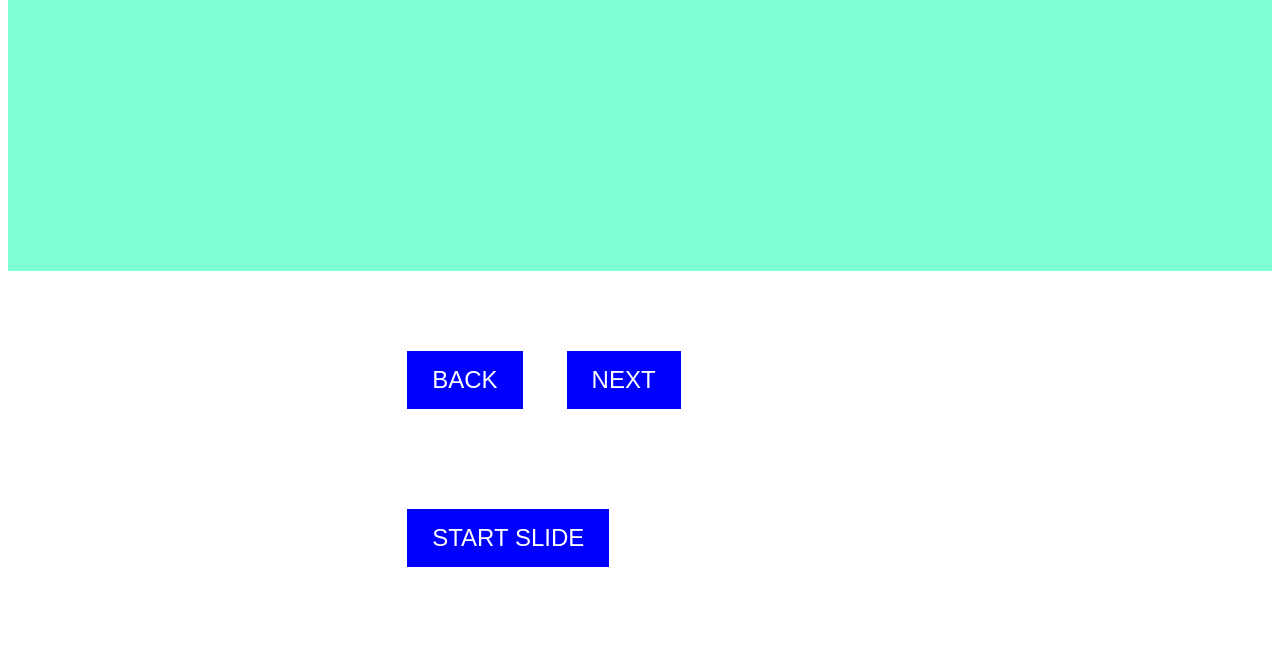
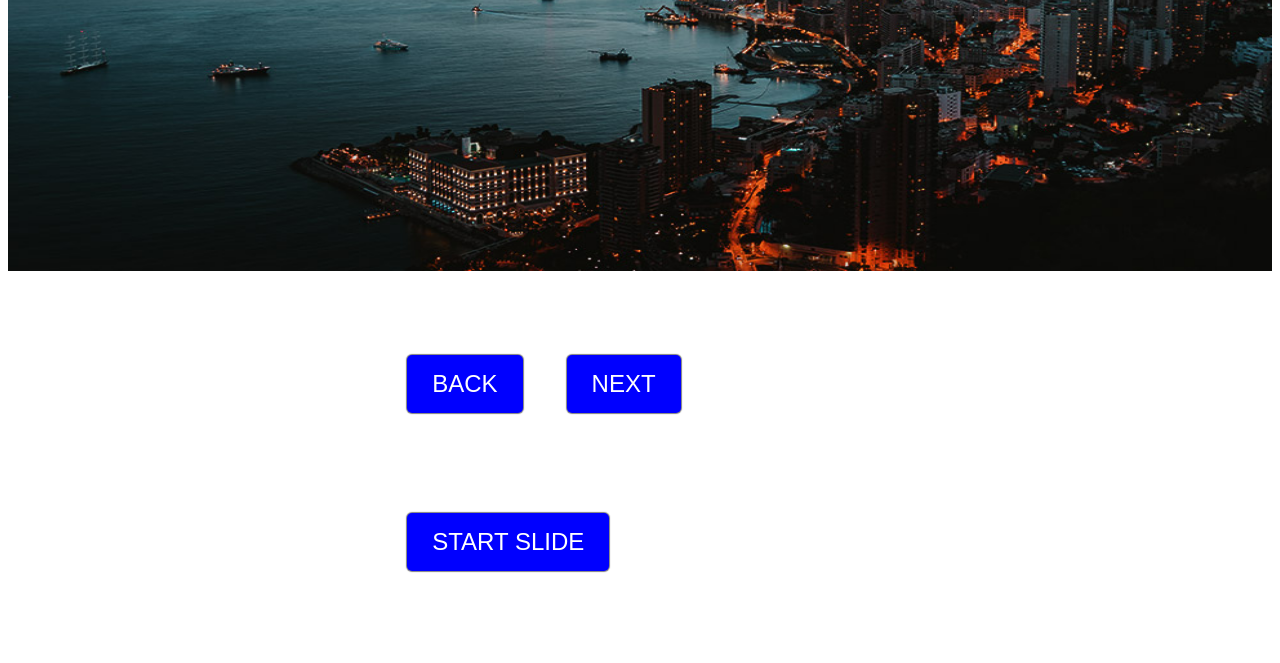
Before and after one commit to kirteshreflectiontp/Javascript-Training, a plain HTML site: page ES(08082022)/sliderimg.html in a window 1280 px wide. Shown: the part 137-800 px from the top of the page. Drawn offline with nearby package versions, Linux system fonts and the light colour scheme.

Commit message:
slider image

```diff
--- a/ES(08082022)/sliderimg.js
+++ b/ES(08082022)/sliderimg.js
@@ -3,26 +3,30 @@ class slider{
         this.slides = [
             {
                 name:'slide1',
-                image:'./city'
+                image:'city.jpg'
             },
             {
                 name:'slide2',
-                image:'./sea.jpg'
+                image:'sea.jpg'
             },
             {
                 name:'slide3',
-                image:'./sweden.jpg'
+                image:'sweden.jpg'
             },
             {
                 name:'slide4',
-                image:'/heaven.jpg'
+                image:'heaven.jpg'
+            },
+            {
+                name:'slide4',
+                image:'lights.jpg'
             },
         ];
         this.currentSlide = this.slides[0];
         this.currentSlideIndex = 0;
     }
     renderSlides(){
-        let slide ='<div class="slide">'+this.currentSlide.name+'</div>';
+        let slide ='<img class="slide" src="'+this.currentSlide.image+'"/>'
         $('.slider').html(slide)
     }
     autoslide(){
@@ -38,7 +42,7 @@ class slider{
                 change.currentSlide = change.slides[0];
                 change.renderSlides();
             }
-        },5000)
+        },2000)
     }
     back(){
         if(this.currentSlideIndex > 0){
--- a/ES(08082022)/sliderimhg.css
+++ b/ES(08082022)/sliderimhg.css
@@ -4,6 +4,7 @@
     height: 400px;
     text-align: center;
     font-size: 100px;
+    width: 100%;
  }
  .buttons{
    padding: 30px 30%;
@@ -15,6 +16,8 @@
     border: none;
     margin: 50px 20px;
     font-size: x-large;
+    box-shadow: 0px 0px 1px 1px grey;
+    border-radius: 5px;
  }
  button:hover{
     background-color: red;
```
Also changed, not shown: ES(08082022)/lights.jpg (added).
